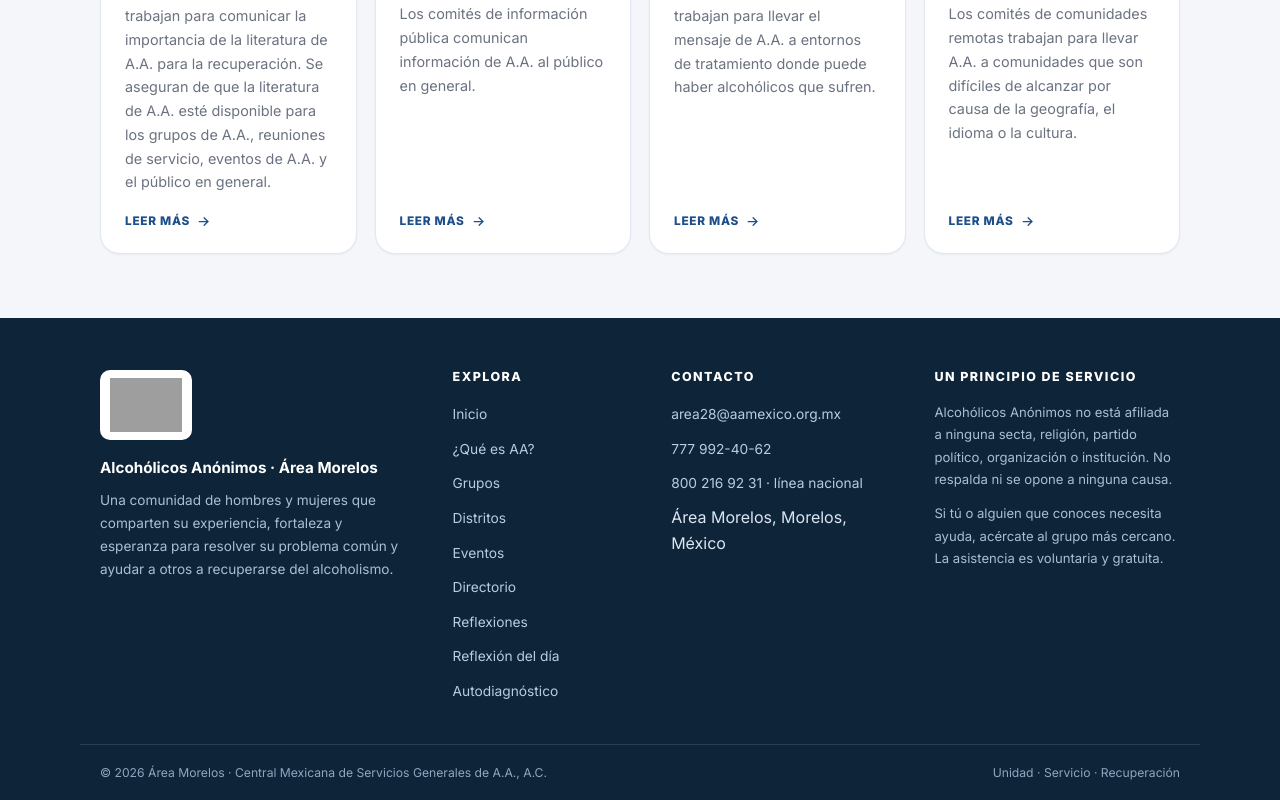
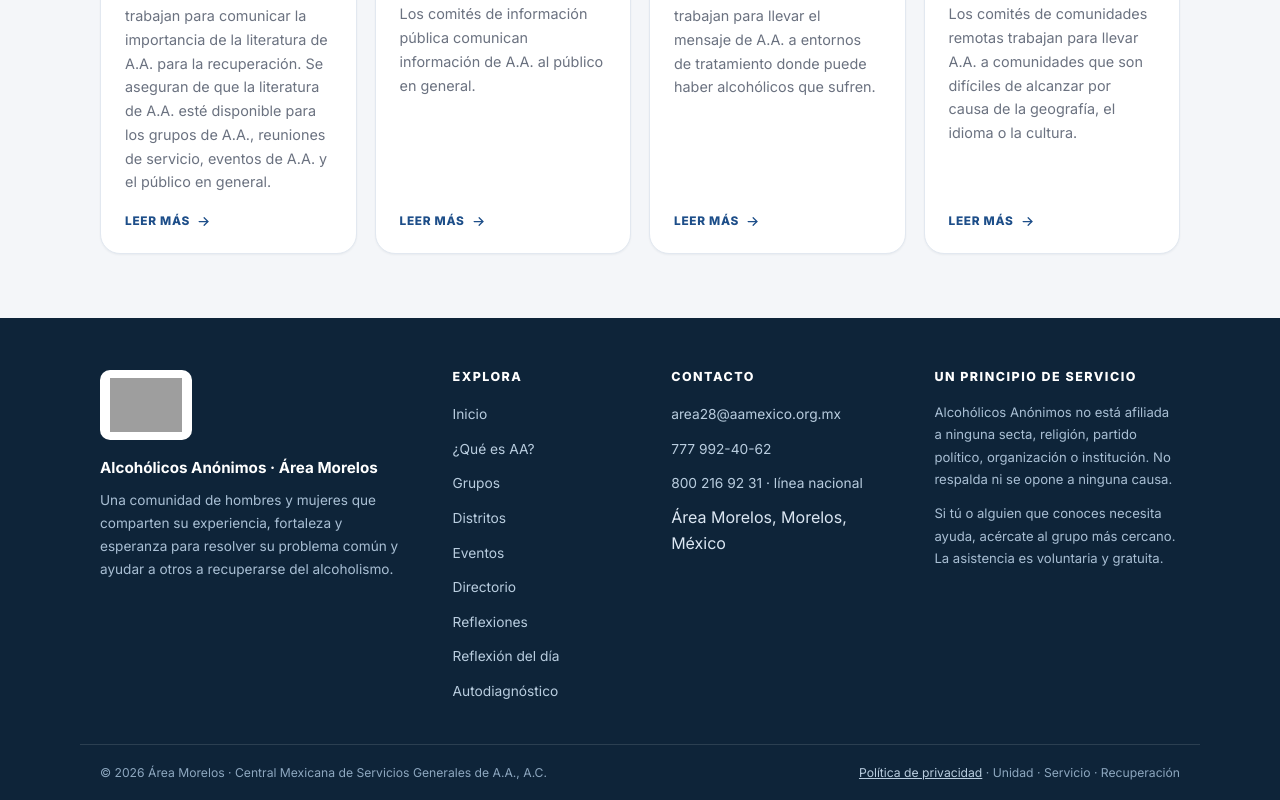
Before and after one commit to aamorelos-org/aamorelos.org, a React (Vite) app: page / in a window 1280 px wide. Shown: the part 1708-2508 px from the top of the page. Built offline with nearby package versions, Linux system fonts and the light colour scheme; no server answers; grey boxes are pictures that could not be loaded.

Commit message:
Agregar enlace de política de privacidad en footer

```diff
--- a/src/components/layout/Footer.jsx
+++ b/src/components/layout/Footer.jsx
@@ -64,7 +64,10 @@ export function Footer() {
 
       <div className={`container ${styles.bottom}`}>
         <p>© {new Date().getFullYear()} Área Morelos · Central Mexicana de Servicios Generales de A.A., A.C.</p>
-        <p>Unidad · Servicio · Recuperación</p>
+        <p>
+          <Link to="/politica-de-privacidad">Política de privacidad</Link>
+          {' · '}Unidad · Servicio · Recuperación
+        </p>
       </div>
     </footer>
   )
--- a/src/components/layout/Footer.module.css
+++ b/src/components/layout/Footer.module.css
@@ -93,6 +93,15 @@
   font-size: 0.76rem;
 }
 
+.bottom a {
+  color: #b9cddf;
+  text-decoration: underline;
+}
+
+.bottom a:hover {
+  color: #fff;
+}
+
 @media (max-width: 980px) {
   .grid {
     grid-template-columns: repeat(2, minmax(0, 1fr));
```
